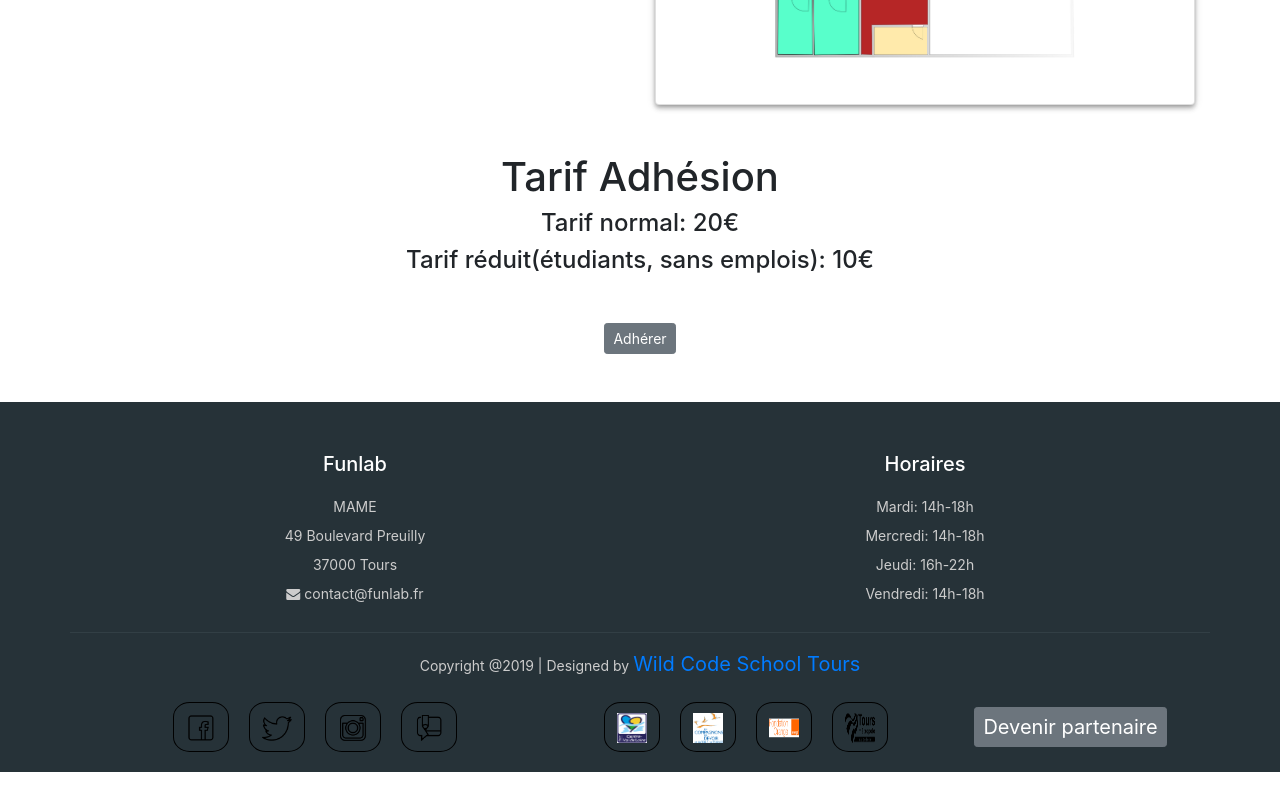
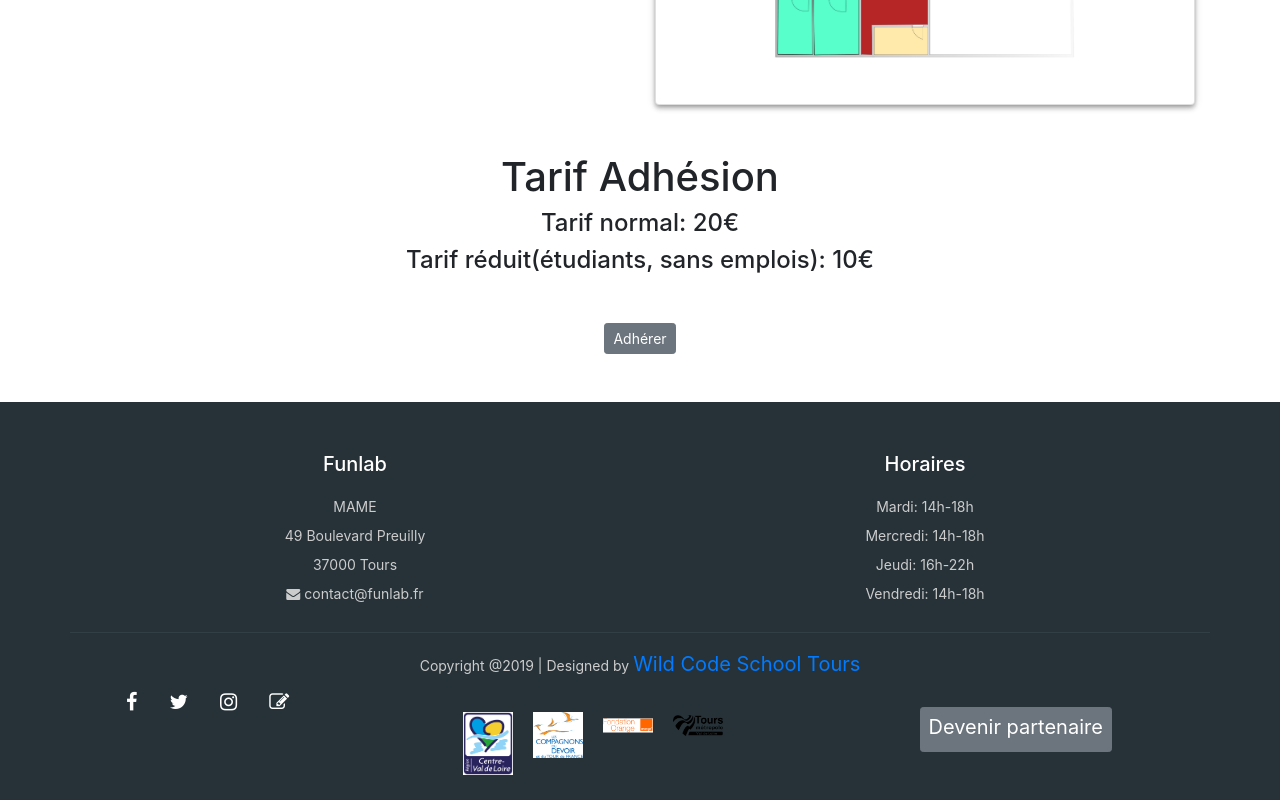
Before and after one commit to musloda/fablab-tours, an Angular app: page / in a window 1280 px wide. Shown: the part 2061-2861 px from the top of the page. Before the commit the page ends 2833 px from the top, so only its background shows below. Built offline with nearby package versions, Linux system fonts and the light colour scheme; what ngx-openlayers would draw is missing.

Commit message:
amélioration footer

```diff
--- a/src/app/footer/footer.component.css
+++ b/src/app/footer/footer.component.css
@@ -39,11 +39,14 @@ footer p {
   border-radius: 30%;
 }
 .social_footer_ul li img {
-  width: 30px;
-  height: 30px;
+  width: 50px;
 }
 
 a{
   font-size: 20px;
   margin: 20px auto 0 auto;
 }
+
+.btn{
+  max-height: 45px;
+}
--- a/src/app/footer/footer.component.html
+++ b/src/app/footer/footer.component.html
@@ -3,7 +3,7 @@
     <div class="container bottom_border">
         <div class="row">
 <!--Debut Adresse-->
-            <div class="col-sm-4 col-md col-sm-4  col-12 col">
+            <div class="col-sm-6 col-md col-12">
                 <h5 class="col_white_amrc pt2"> Funlab </h5>
                 <p> MAME </p>
                 <p> 49 Boulevard Preuilly </p>
@@ -11,7 +11,7 @@
                 <p><i class="fa fa-envelope"></i> contact@funlab.fr  </p>
             </div>
 <!--Debut Horaires-->
-            <div class="col-sm-4 col-md col-sm-4  col-12 col">
+            <div class="col-sm-6 col-md col-12">
                 <h5 class="col_white_amrc pt2">Horaires</h5>
                 <p> Mardi: 14h-18h </p>
                 <p> Mercredi: 14h-18h </p>
@@ -25,18 +25,18 @@
         <p class="text-center mt-3">Copyright @2019 | Designed by <a href="https://wildcodeschool.fr/tours/" target="_blank">Wild Code School Tours</a></p>
 <!--Debut reseaux sociaux-->
         <div class="row">
-        <ul class="social_footer_ul">
-            <li><a href="https://www.facebook.com/FablabTourangeau/" target="_blank"><img src="../../assets/images/icons_footer/facebook.png" alt="facebook"></a></li>
-            <li><a href="https://twitter.com/lefunlab/" target="_blank"><img src="../../assets/images/icons_footer/twiter.png" alt="twitter"></a></li>
-            <li><a href="https://www.instagram.com/funlab_tours/" target="_blank"><img src="../../assets/images/icons_footer/insta.png" alt="instagram"></a></li>
-            <li><a href="http://funlab.fr/category/actusblog/" target="_blank"><img src="../../assets/images/icons_footer/blog.png" alt="blog"></a></li>
+        <ul class="reseaux">
+                <a class="text-white" href="https://www.facebook.com/FablabTourangeau/"><i class="fa fa-facebook-f mx-3"></i></a>
+                <a class="text-white" href="https://twitter.com/lefunlab/"><i class="fa fa-twitter mx-3" ></i></a>
+                <a class="text-white" href="https://www.instagram.com/funlab_tours/"><i class="fa fa-instagram mx-3" ></i></a>
+                <a class="text-white" href="http://funlab.fr/category/actusblog/"><i class="fa fa-edit mx-3"></i></a>
         </ul>
 <!--Debut partenaires-->
         <ul class="social_footer_ul">
-            <li><a href="http://www.regioncentre-valdeloire.fr/accueil.html" target="_blank"><img src="../../assets/images/icons_footer/region-centre-val-de-loire.jpg" alt="region-centre-val-de-loire"></a></li>
-            <li><a href="https://www.compagnons-du-devoir.com/" target="_blank"><img src="../../assets/images/icons_footer/cdd.png" alt="compagnons-du-devoir"></a></li>
-            <li><a href="https://www.fondationorange.com/" target="_blank"><img src="../../assets/images/icons_footer/logo_fondation-orange.png" alt="fondationOrange"></a></li>
-            <li><a href="http://tours-metropole.fr/" target="_blank"><img src="../../assets/images/icons_footer/tours-metropole.png" alt="tours-metropole"></a></li>
+            <li href="http://www.regioncentre-valdeloire.fr/accueil.html" target="_blank"><img src="../../assets/images/icons_footer/region-centre-val-de-loire.jpg" alt="region-centre-val-de-loire"></li>
+            <li href="https://www.compagnons-du-devoir.com/" target="_blank"><img src="../../assets/images/icons_footer/cdd.png" alt="compagnons-du-devoir"></li>
+            <li href="https://www.fondationorange.com/" target="_blank"><img src="../../assets/images/icons_footer/logo_fondation-orange.png" alt="fondationOrange"></li>
+            <li href="http://tours-metropole.fr/" target="_blank"><img src="../../assets/images/icons_footer/tours-metropole.png" alt="tours-metropole"></li>
         </ul>
         <a class="btn btn-secondary btn-sm text-white">Devenir partenaire</a>
     </div>
```
